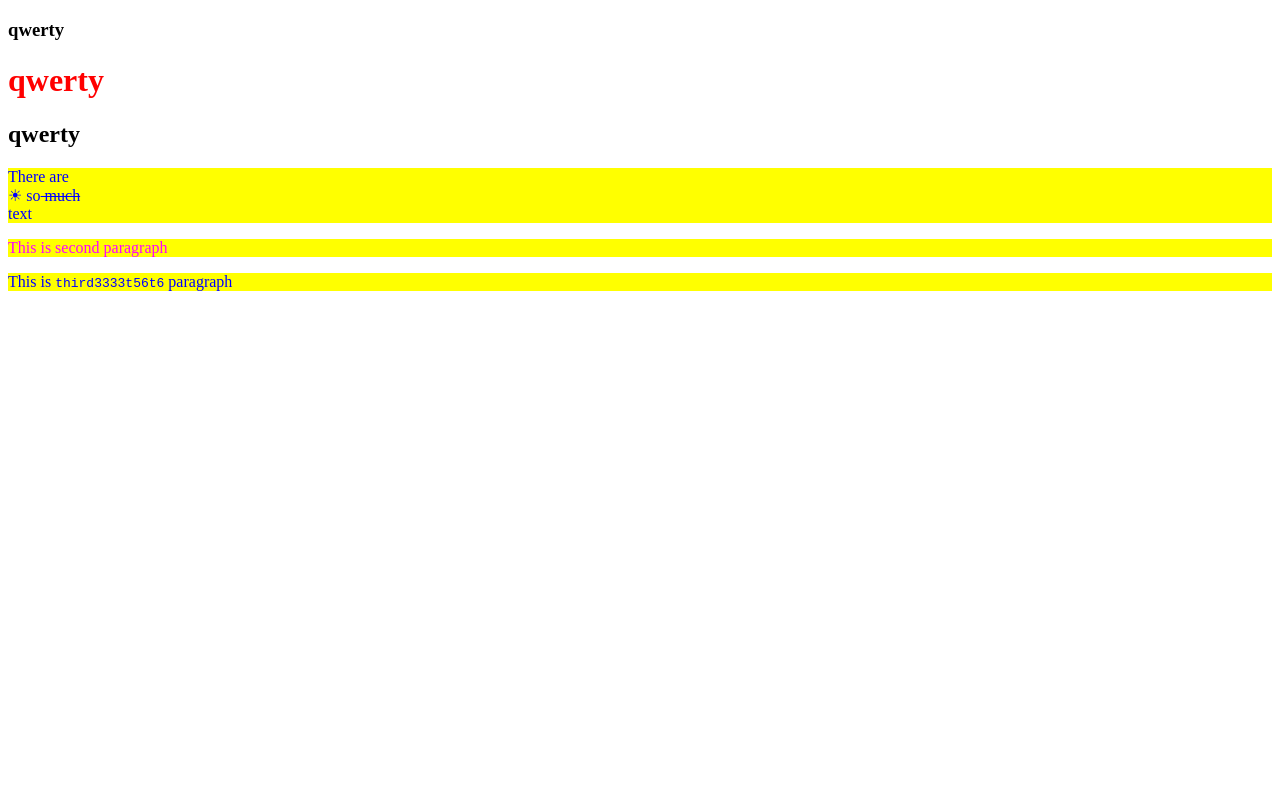
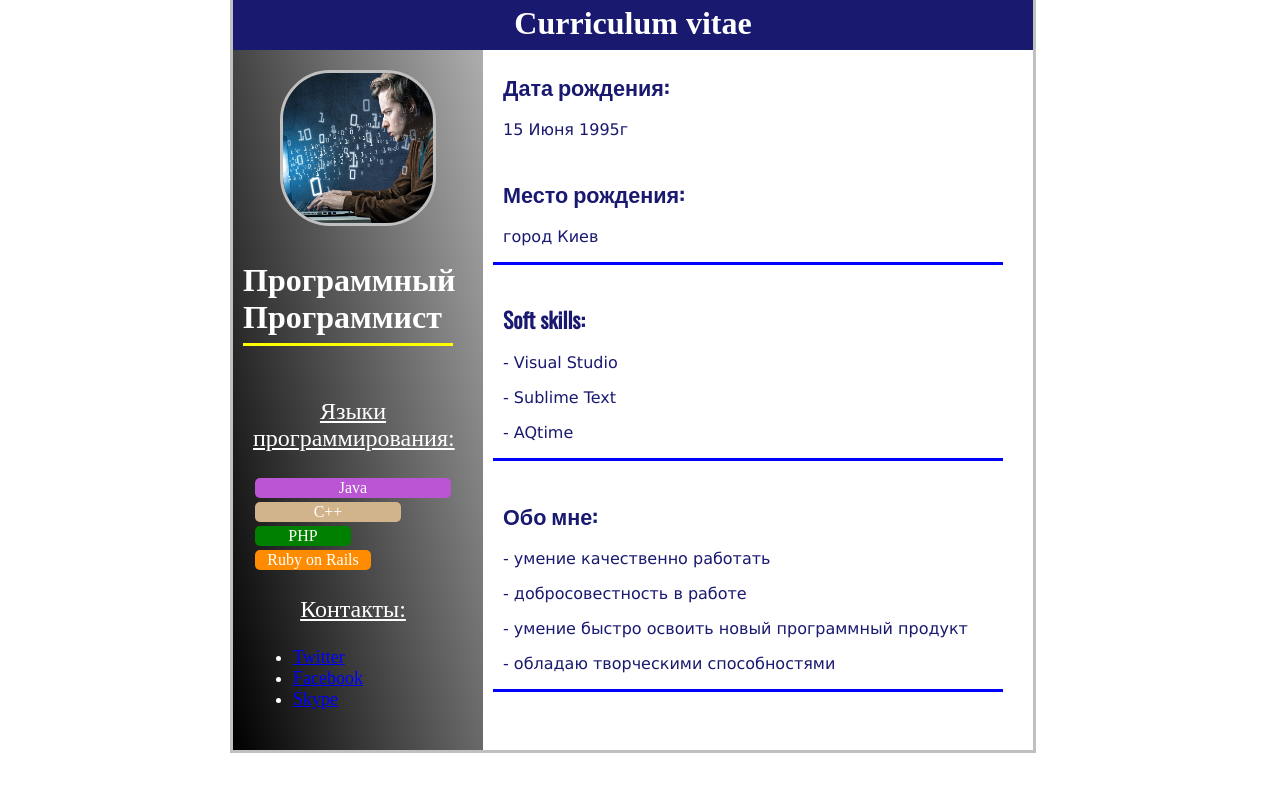
Before and after one commit to maxbaranovskyi/maxbaranovskyi.github.io, a plain HTML site: page index.html in a window 1280 px wide. Drawn offline with nearby package versions, Linux system fonts and the light colour scheme.

Commit message:
Curriculum vitae

```diff
--- a/index.html
+++ b/index.html
@@ -1,23 +1,243 @@
 <!DOCTYPE html>
 <html>
 <head>
-	<title>My first HTML</title>
+	<title>Curriculum vitae</title>
 	<style type="text/css">
-		h1{
-			color: red;
-		}
-		p{
-			color:blue;
-			background-color: yellow;
-		}
+			@import url('https://fonts.googleapis.com/css?family=Oswald');
+
+			.general {
+			height: 735px;
+			width: 800px;
+			margin: 20px auto ;
+			text-align: center;
+			}
+
+			.top {
+			background: MidnightBlue;
+			height: 50px;
+			width: 800px;
+			margin-top: -21px;
+    		margin-left: -10px;
+    		margin-right: -10px;
+    		border-right: 3px solid silver;
+    		border-left: 3px solid silver;
+			}
+
+			.top>h1 {
+			position: relative ;
+			top: 5px;
+			color: white ;
+			text-align: center;
+			}
+
+			.left {
+			background: linear-gradient(257deg, rgba(173,173,173,1) 0%, rgba(0,0,0,1) 100%);
+			width: 250px;
+			height: 700px;
+			margin-top: -9px;
+			margin-left: -3px;
+			border-left: 3px solid silver;
+			border-bottom: 3px solid silver;
+			}
+
+			.left_block {
+			width: 250px;
+			height: 600px;
+			text-align: center;
+			position: relative ;
+			top: 20px;
+			}
+
+			.left_block img {
+			width : 150px ;
+			height : 150px ;
+			border: 3px solid silver ;
+			border-radius: 50px ;
+			}
+
+			.left_block>p {
+			font-size: xx-large;
+			text-align: left;
+			color: white ;
+			font-weight: bold;
+			border-bottom: 3px solid yellow;
+			margin-left:10px;
+			margin-right:30px;
+			padding-bottom: 7px;
+			}
+
+			.left_block2 {
+			width: 200px;
+			height: 180px;
+			text-align: center;
+			position: relative ;
+			top: 20px;
+			margin-left:20px;
+			}
+
+			.left_block2>p {
+			font-size: x-large;
+			text-align: center;
+			color: white ;
+			font-weight: normal;
+			}
+
+			td {
+			border-radius: 5px ;
+			color: white ;
+			}
+			#Java {
+			background: mediumorchid;
+			}
+
+			#C_pl {
+			background: Tan ;
+			}
+
+			#Php {
+			background: Green;
+			}
+
+			#Ruby {
+			background: DarkOrange ;
+			}
+
+			ul {
+			text-align: left;
+			color:white;
+			font-size: large;
+			}
+
+			.Info {
+			width:550px ;
+			height:700px ;
+			margin-top: -526px;
+			margin-left: 250px;
+			border-right: 3px solid silver;
+			border-bottom: 3px solid silver;
+			}
+
+			.data {
+			border-bottom: 3px solid blue;
+			margin-left:10px;
+			margin-right:30px;
+			}
+
+			.data>p {
+			text-align: left;
+			font-size: large;
+			padding-top: 20px;
+			padding-left: 10px;
+			color:MidnightBlue;
+			font-family: 'Oswald', sans-serif;
+			}
+
+			#text1 {
+			text-align: left;
+			font-size: medium;
+			padding-top: 0px;
+			padding-left: 10px;
+			color:MidnightBlue;
+			font-family: Geneva;
+			}
+
+			.skills>p {
+			text-align: left;
+			font-size: large;
+			padding-top: 20px;
+			padding-left: 10px;
+			color:MidnightBlue;
+			font-family: 'Oswald', sans-serif;
+			}
+
+			.skills {
+			border-bottom: 3px solid blue;
+			margin-left:10px;
+			margin-right:30px;
+			}
+
+			.me>p {
+			text-align: left;
+			font-size: large;
+			padding-top: 20px;
+			padding-left: 10px;
+			color:MidnightBlue;
+			font-family: 'Oswald', sans-serif;
+			}
+
+			.me {
+			border-bottom: 3px solid blue;
+			margin-left:10px;
+			margin-right:30px;
+			}
+
+			a:link { color: blue; }
+			a:visited { color: purple; }
+
+
 	</style>
 </head>
 <body>
-	<h3>qwerty</h3>
-	<h1>qwerty</h1>
-	<h2>qwerty</h2>
-	<p>There are<br /> &#9728; so<strike> much </strike> <br />text</p>
-	<p style="color: magenta;">This is second paragraph</p>
-	<p>This is <tt>third3333t56t6</tt> paragraph</p>
+	<div class="general">
+		<div class="top">
+			<h1>Curriculum vitae</h1>
+			<div class="left">
+				<div class="left_block">
+					<img src="tester.jpg" alt = 'Здесь находится мое фото' title = 'Это мое фото'>
+					<p>Программный Программист</p>
+					<div class="left_block2">
+						<p><u>Языки программирования:</u></p>
+						<table width="200px">
+							<tr>
+								<td id="Java">Java</td>
+							</tr>
+						</table>
+						<table width="150px">
+							<tr>
+								<td id="C_pl">C++</td>
+							</tr>
+						</table>
+						<table width="100px">
+							<tr>
+								<td id="Php">PHP</td>
+							</tr>
+						</table>
+						<table width="120px">
+							<tr>
+								<td id="Ruby">Ruby on Rails</td>
+							</tr>
+						</table>
+						<p><u>Контакты:</u></p>
+						<ul>
+							<li><a href="https://twitter.com/?lang=ru">Twitter</a></li>
+							<li><a href="https://ru.wikipedia.org/wiki/Facebook">Facebook</a></li>
+							<li><a href="https://www.skype.com/ru/get-skype/">Skype</a></li>
+						</ul>
+					</div>
+						<div class="Info">
+							<div class="data">
+								<p><big><b>Дата рождения:</b></big></p>
+								<p id="text1">15 Июня 1995г</p>
+								<p><big><b>Место рождения:</b></big></p>
+								<p id="text1">город Киев</p>
+							</div>
+							<div class = "skills">
+								<p><big><b>Soft skills:</b></big></p>
+								<p id="text1">- Visual Studio</p>
+								<p id="text1">- Sublime Text</p>
+								<p id="text1">- AQtime</p>
+							</div>
+							<div class ="me">
+								<p><big><b>Обо мне:</b></big></p>
+								<p id="text1">- умение качественно работать</p>
+								<p id="text1">- добросовестность в работе</p>
+								<p id="text1">- умение быстро освоить новый программный продукт</p>
+								<p id="text1">- обладаю творческими способностями</p>
+							</div>
+						</div>
+				</div>
+			</div>
+		</div>
+	</div>
 </body>
 </html>
```
Also changed, not shown: tester.jpg (added).
